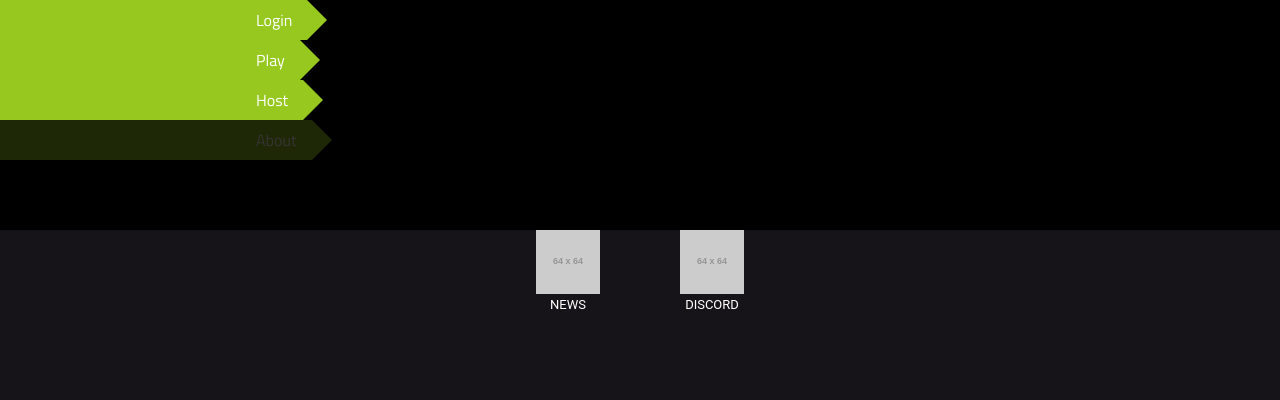
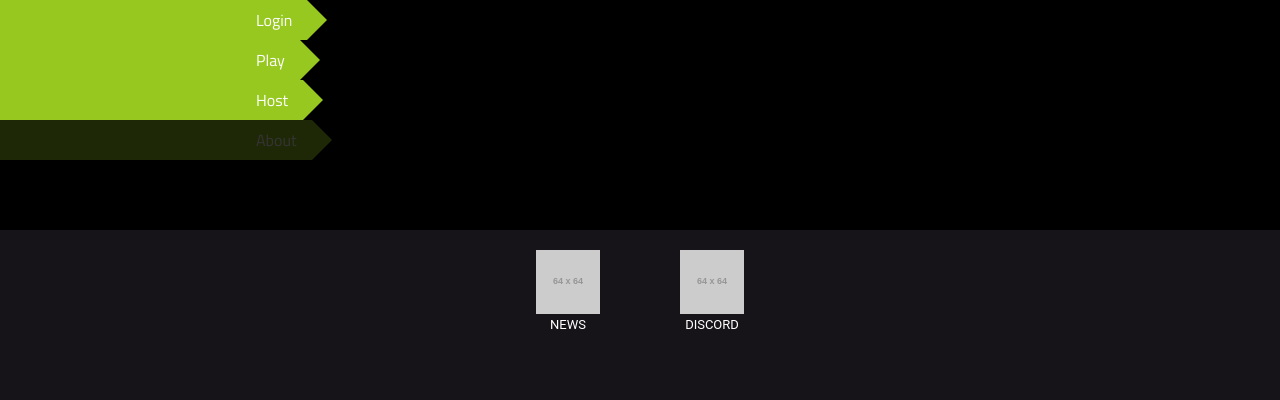
Before and after one commit to Oderjunkie/mafia-redux, a Flask app: page / in a window 1280 px wide. Shown: the part 400-800 px from the top of the page. Run offline with Flask 2, Linux system fonts and the light colour scheme; grey boxes labelled with a size stand in for pictures from a placeholder-image service; style sheets or scripts are compiled from the project's sources; parts of the project's set-up code (start-up, migrations or seed data) failed here and were passed over; some libraries are stand-ins or nearby versions.

Commit message:
Make footer look less jank

```diff
--- a/static/sass/style.scss
+++ b/static/sass/style.scss
@@ -97,7 +97,7 @@ footer {
     font-family: Roboto, times, "Helvetica Neue", helvetica, arial, sans-serif;
     text-transform: uppercase;
     font-size: 13px;
-    padding-bottom: 20px;
+    padding-top: 20px;
     body[nofooter] & {
         transform: translateY(100%);
     }
```
